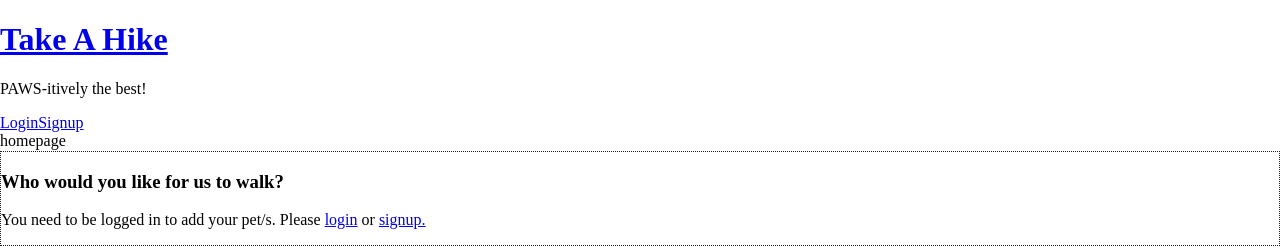
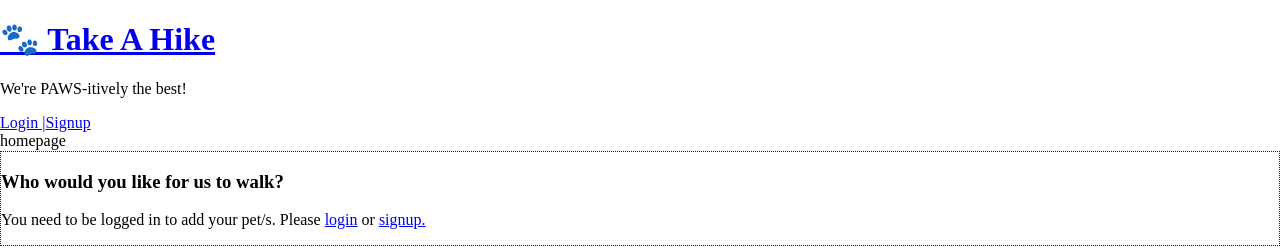
Before and after one commit to mals1230/dog-walk, a React (Create React App) app in the folder client/: page / in a window 1280 px wide. Shown: the top 248 px of the page. Built offline with nearby package versions, Linux system fonts and the light colour scheme; no server answers.

Commit message:
added small visual edits to header

```diff
--- a/client/src/App.js
+++ b/client/src/App.js
@@ -15,7 +15,7 @@ import Login from "./pages/Login";
 import About from "./pages/About";
 import Profile from './pages/Profile';
 import Header from "./components/Header";
-// import PetForm from "./components/PetForm";
+// import BookWalk from "./pages/BookWalk";
 // import WalkForm from "./components/WalkForm";
 import Footer from "./components/Footer";
 
@@ -55,8 +55,8 @@ function App() {
               <Route path="/login" element={<Login />} />
               <Route path="/signup" element={<Signup />} />
               <Route path="/me" element={<Profile />} />
+              {/* <Route path="/bookwalk" element={<BookWalk />} /> */}
               {/* <Route path="/me" element={<Profile />} />
-              <Route path="/me" element={<Profile />} />
               <Route path="/me" element={<Profile />} /> */}
               <Route path="/about" element={<About />} />
             </Routes>
--- a/client/src/components/Header/index.js
+++ b/client/src/components/Header/index.js
@@ -13,15 +13,15 @@ const Header = () => {
             <div className="container flex-row justify-space-between-lg justify-center align-center">
                 <div>
                     <Link className="text-light" to="/">
-                        <h1 className="m-0">Take A Hike</h1>
+                        <h1 className="m-0">🐾 Take A Hike</h1>
                     </Link>
-                    <p className="m-0">PAWS-itively the best!</p>
+                    <p className="m-0">We're PAWS-itively the best!</p>
                 </div>
                 <div>
                     {Auth.loggedIn() ? (
                         <>
                             <Link className="btn btn-lg btn-info m-2" to="/me">
-                                {Auth.getProfile().data.userFullName}'s profile
+                                {Auth.getProfile().data.userFullName}'s profile |
                             </Link>
                             <button className="btn btn-lg btn-light m-2" onClick={logout}>
                                 Logout
@@ -30,7 +30,7 @@ const Header = () => {
                     ) : (
                         <>
                             <Link className="btn btn-lg btn-info m-2" to="/login">
-                                Login
+                                Login |
                             </Link>
                             <Link className="btn btn-lg btn-light m-2" to="/signup">
                                 Signup
```
Also changed, not shown: 1 other file (tests, documents, lock files or other folders).
